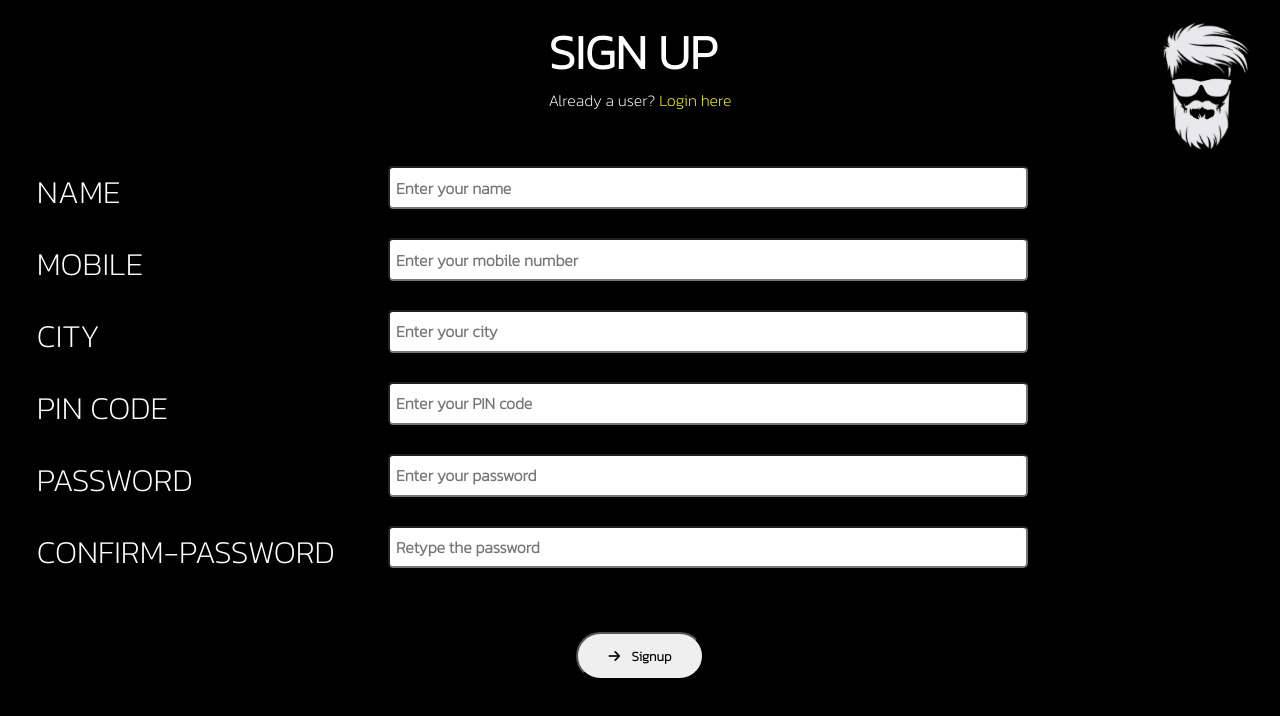
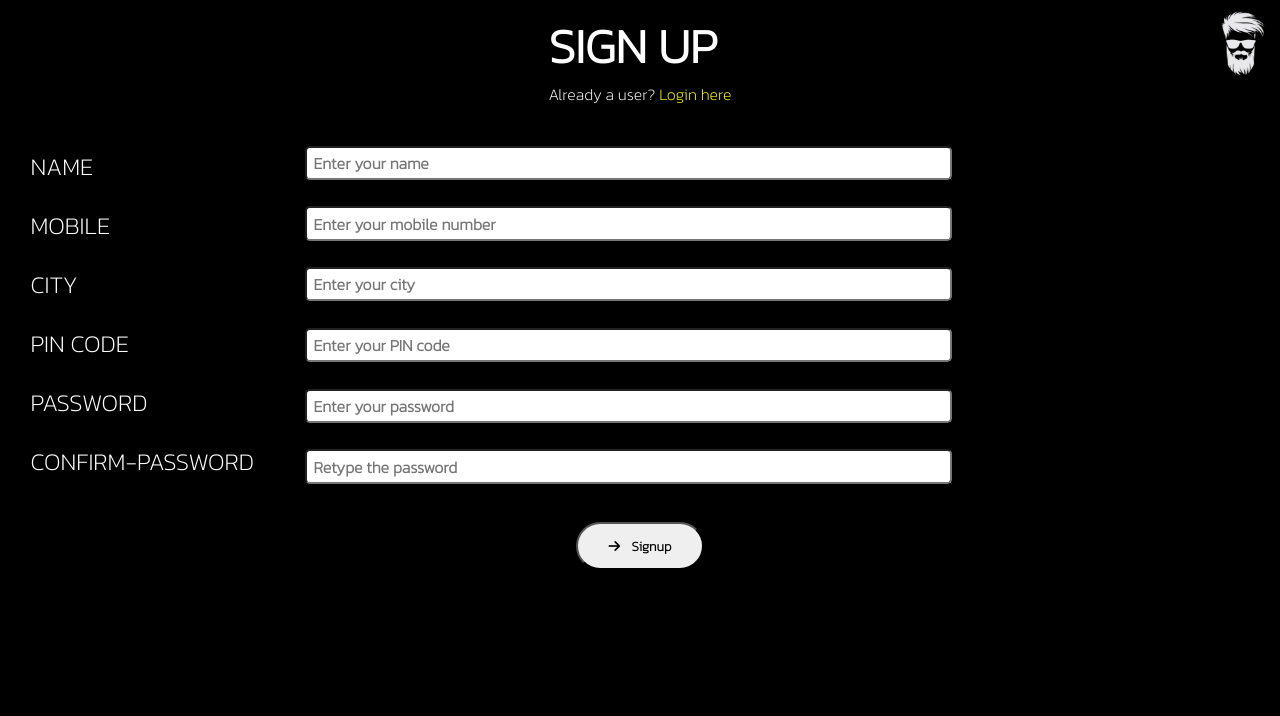
Before and after one commit to Kishore-2572/salon-booking, a React (Create React App) app in the folder frontend/: page /signup in a window 1280 px wide. Shown: the top 716 px of the page. Built offline with nearby package versions, Linux system fonts and the light colour scheme; a web font is replaced by a local one.

Commit message:
responsive for some other pages

```diff
--- a/frontend/src/App.css
+++ b/frontend/src/App.css
@@ -80,8 +80,8 @@ ToastContainer {
 }
 .navbar {
   width: 100%;
-  padding: 10px 20px;
-  height: 8vh;
+  padding: 13x 20px;
+  height: 14vh;
   background: black;
   position: fixed;
   z-index: 999;
@@ -174,7 +174,7 @@ ToastContainer {
 }
 
 .login-outer {
-  height: 80%;
+  height: 85%;
   width: 30rem;
   background-color: white;
   border-radius: 10px;
@@ -184,7 +184,7 @@ ToastContainer {
 }
 
 .login-inner {
-  height: 80%;
+  height: 90%;
   width: 80%;
   background-color: black;
   border-radius: 0.8rem;
@@ -270,6 +270,15 @@ ToastContainer {
   bottom: 5rem;
 }
 
+@media only screen and (max-height: 800px) and (min-height: 500px) {
+  .login-logo {
+    width: 5rem;
+  }
+  .login-svg{
+    width: 30rem;
+  }
+}
+
 @media only screen and (max-width: 1300px) and (min-width: 600px) {
   .form-container {
     width: 100%;
@@ -326,7 +335,7 @@ ToastContainer {
 .signup {
   width: 100wh;
   height: 100vh;
-  overflow: hidden;
+  overflow: scroll;
   position: relative;
 }
 
@@ -418,6 +427,34 @@ ToastContainer {
   cursor: pointer;
 }
 
+@media only screen and (max-height: 800px) and (min-height: 500px) {
+  .signup-logo {
+    width: 5rem;
+  }
+  .signup-svg{
+    width: 20rem;
+  }
+
+  .signup-form-label{
+    font-size: 1.5rem;
+  }
+  .signup-input{
+    height: 1.5rem;
+    margin: 0.6rem;
+  }
+
+  .signup-header {
+    margin: 0.6rem auto;
+  }
+
+  .signup-btn-div{
+    margin: 0.5rem auto;
+  }
+  .signup-form-div{
+    margin: 0.6rem;
+  }
+}
+
 @media only screen and (max-width: 1300px) and (min-width: 600px) {
   .signup-form-container {
     width: 100%;
@@ -473,9 +510,9 @@ ToastContainer {
 /* ===================== USER HOME ===================== */
 .userhome {
   width: 100wh;
-  height: 90vh;
+  height: 86vh;
   position: relative;
-  padding-top: 12vh;
+  padding-top: 14vh;
 }
 
 .userhome-header {
@@ -484,7 +521,9 @@ ToastContainer {
   display: flex;
   justify-content: space-between;
   align-items: center;
-  padding: auto 2rem;
+  position:fixed;
+  background-color: black;
+
 }
 
 .userhome-heading {
@@ -518,7 +557,7 @@ ToastContainer {
 }
 
 .salon-cards {
-  padding: 1rem 2rem;
+  padding:4rem 2rem 1rem 2rem;
   overflow-y: scroll;
   display: flex;
   flex-wrap: wrap;
@@ -622,7 +661,7 @@ ToastContainer {
 .saloninfo {
   width: 100wh;
   height: auto;
-  padding-top: 11vh;
+  padding-top: 14vh;
   padding-left: 2rem;
   padding-right: 2rem;
   position: relative;
@@ -640,7 +679,7 @@ ToastContainer {
 
 .services-provided {
   position: absolute;
-  top: 25vh;
+  top: 30vh;
   right: 4rem;
 }
 
@@ -870,8 +909,8 @@ ToastContainer {
   justify-content: center;
 }
 .profile-img {
-  width: 10rem;
-  height: 10rem;
+  width: 7rem;
+  height: 7rem;
   border-radius: 50%;
   border: 5px solid white;
   overflow: hidden;
@@ -880,14 +919,14 @@ ToastContainer {
 
 .profile-img img,
 .profile-img-blur-input {
-  width: 10rem;
-  height: 10rem;
+  width: 7rem;
+  height: 7rem;
   object-fit: cover;
 }
 
 .profile-img:hover .profile-img-blur {
-  width: 10rem;
-  height: 10rem;
+  width: 7rem;
+  height: 7rem;
   border-radius: 50%;
   overflow: hidden;
   background: rgba(253, 253, 253, 0.3);
@@ -906,7 +945,6 @@ ToastContainer {
   height: 20rem;
   overflow: hidden;
   background: transparent;
-  /* top: 0; */
   left: 0;
   position: absolute;
   z-index: 50;
@@ -927,7 +965,7 @@ ToastContainer {
 }
 
 .userprofile-user-details {
-  padding-top: 2rem;
+  padding-top: 1.5rem;
   width: 100%;
   display: flex;
 }
@@ -1252,9 +1290,9 @@ h5 {
 /* ===========================  SALON HOME =================================== */
 
 .salonhome {
-  height: 90vh;
+  height: 86vh;
   width: 100wh;
-  padding-top: 10vh;
+  padding-top: 14vh;
   display: flex;
 }
 
@@ -1446,7 +1484,7 @@ option,
 .salonprofile {
   width: 100wh;
   height: 90vh;
-  margin-top: 9vh;
+  margin-top: 12vh;
   overflow: scroll;
 }
 
--- a/frontend/src/App.js
+++ b/frontend/src/App.js
@@ -67,12 +67,8 @@ function App() {
             <Route exact path="/signup" element={<Signup />} />
             <Route exact path="/login" element={<Login />} />
             <Route exact path="/profile/" element={<Profile />} />
-            {user && !user.isAdmin && (
-              <>
-                <Route path="/saloninfo/:salonid" element={<Saloninfo />} />
-                <Route path="/salonregister" element={<Salonsignup />} />
-              </>
-            )}
+            <Route path="/saloninfo/:salonid" element={<Saloninfo />} />
+            <Route path="/salonregister" element={<Salonsignup />} />
           </Routes>
         </main>
       </div>
```
